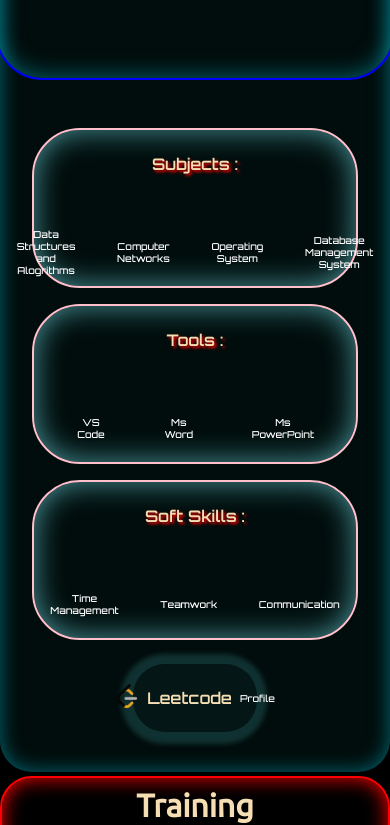
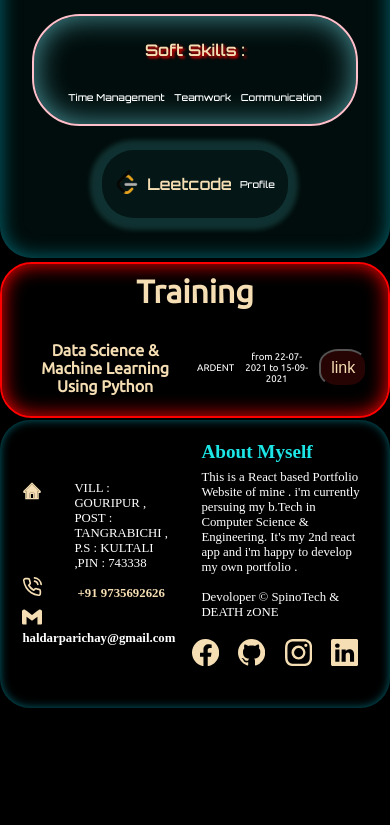
Before and after one commit to SpinoTech/Portfolio_Parichay, a React (Create React App) app: page /#/About in a window 390 px wide. Shown: the part 5357-6182 px from the top of the page. After the commit the page ends 6065 px from the top, so only its background shows below. Built offline with nearby package versions, Linux system fonts and the light colour scheme; a web font is replaced by a local one.

Commit message:
2nd devolopment version

```diff
--- a/src/components/AboutContainer.css
+++ b/src/components/AboutContainer.css
@@ -3,7 +3,7 @@
 
 #About_page {
     margin: 0;
-    padding: 0;
+    /* padding: 0; */
     /* box-shadow: inset 0 0 20px #04a4b69b; */
     padding: 3rem;
     margin-top: 0.4rem;
@@ -154,8 +154,15 @@
 }
 
 @media screen and (max-width :600px) {
+    #About_page{
+        margin:0;
+        padding: 0.5rem;
+        padding-top: 4rem;
+    }
     .About_container {
+        margin-top: 1rem;
         flex-direction: column;
+        align-items: center;
         padding: 0.5rem;
     }
 
--- a/src/components/Footer.css
+++ b/src/components/Footer.css
@@ -44,6 +44,9 @@
     flex-direction: row;
     justify-content: center;
 }
+.social a{
+    font-size: 2.5rem;
+}
 
 @media screen  and (max-width:1300px){
     .footer{
@@ -70,7 +73,7 @@
         /* display: flex; */
     }
 }
-@media screen and (max-width:660px){
+@media screen and (max-width:800px){
     .footer-container{
         font-size: 0.8rem;
     }
@@ -82,3 +85,10 @@
     margin-right: 0.4rem;
    }
 }
+@media screen and (max-width:500px)
+{
+    .social a{
+        padding:1rem 0;
+        font-size: 1.7rem;
+    }
+}
--- a/src/components/Footer.js
+++ b/src/components/Footer.js
@@ -40,16 +40,16 @@ export default function Footer() {
 
           <div className="social">
              <a href="https://www.facebook.com/profile.php?id=100022069003337" target="_blank" rel="noreferrer">
-              <BsFacebook size={30} style={{ color: "#fff", marginRight: "1.2rem" }}/>
+              <BsFacebook  style={{ color: "#fff", marginRight: "1.2rem" }}/>
              </a>
 
              <a href="https://github.com/SpinoTech" target="_blank" rel="noreferrer">
-             <BsGithub size={30} style={{ color: "#fff", marginRight: "1.2rem" }}/>
+             <BsGithub  style={{ color: "#fff", marginRight: "1.2rem" }}/>
              </a>
 
-             <a href="https://www.instagram.com/parichay_haldar/" target="_blank" rel="noreferrer"><BsInstagram size={30} style={{ color: "#fff", marginRight: "1.2rem" }}/></a>
+             <a href="https://www.instagram.com/parichay_haldar/" target="_blank" rel="noreferrer"><BsInstagram  style={{ color: "#fff", marginRight: "1.2rem" }}/></a>
 
-             <a href="https://www.linkedin.com/in/parichay-haldar-2348361b2/" target="_blank" rel="noreferrer"><BsLinkedin size={30} style={{ color: "#fff", marginRight: "1.2rem" }}/></a>
+             <a href="https://www.linkedin.com/in/parichay-haldar-2348361b2/" target="_blank" rel="noreferrer"><BsLinkedin style={{ color: "#fff", marginRight: "1.2rem" }}/></a>
           </div>
         </div>
       </div>
--- a/src/components/Main_body.css
+++ b/src/components/Main_body.css
@@ -79,3 +79,18 @@
         font-size: 2rem;
     }
 }
+@media screen  and (max-width:500px)
+{
+    .content h1{
+        font-size: 3rem;
+        padding: 0.5rem;
+    }
+    .content p{
+        font-size: 1.5rem;
+        padding:0;
+        margin: 0;
+    }
+    .tog_btn{
+        margin-top: 2rem;
+    }
+}
--- a/src/components/SkillSet.css
+++ b/src/components/SkillSet.css
@@ -196,6 +196,9 @@ box-shadow: -1px 1px 5px 11px rgb(97 244 241 / 16%);
     .subject{
         height: 10rem;
     }
+    .subject p{
+        margin: 1rem;
+    }
 }
 
 /* for making responsive leetcode part css  */
@@ -231,6 +234,15 @@ box-shadow: -1px 1px 5px 11px rgb(97 244 241 / 16%);
 
 @media screen and (max-width:650px)
 {
+    #skill{
+        padding: 1rem;
+    }
+    .skillContainer{
+        width: 20rem;
+    }
+    .leetcode{
+        width: 60%;
+    }
     .leetimage{
         height: 1.5rem;
         width: 1.5rem;
@@ -242,4 +254,10 @@ box-shadow: -1px 1px 5px 11px rgb(97 244 241 / 16%);
     .leetcode p{
         font-size: 0.6rem;
     }
+    .subject{
+        height: 7rem;
+    }
+    .subject p{
+        margin: 0;
+    }
 }
--- a/src/components/Slider.css
+++ b/src/components/Slider.css
@@ -69,3 +69,19 @@
     box-shadow: -1px 1px 10px 10px rgba(247, 255, 2, 0.16);
 
 }
+
+@media screen and (max-width:500px){
+    #image_box{
+        height: 30%;
+        margin: 0;
+        width: 100%;
+        border: 3px solid rgb(249, 211, 39);
+        border-radius: 16%;
+    }
+    #projectBlock{
+        margin: 0.4rem;
+    }
+    .topic{
+        font-size: 1.7rem;
+    }
+}
--- a/src/components/Training.css
+++ b/src/components/Training.css
@@ -44,3 +44,14 @@
     background-color: rgba(213, 24, 24, 0.184);
     cursor: pointer;
 }
+@media screen and (max-width:500px) {
+    .training_container h3{
+        font-size: 1rem;
+    }
+    .training_container p{
+        font-size: 0.6rem;
+    }
+    .training_container button{
+        width: 3rem;
+    }
+}
```
Also changed, not shown: 1 other file (tests, documents, lock files or other folders).
